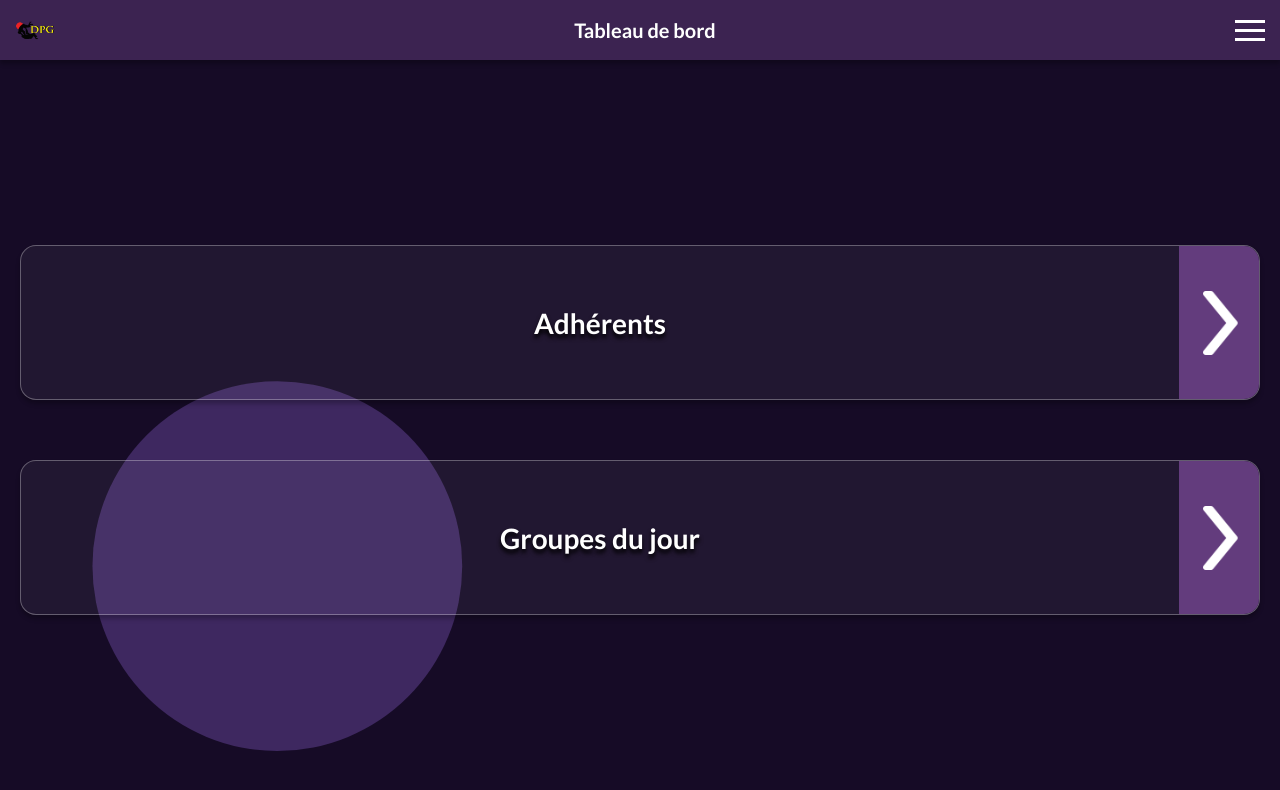
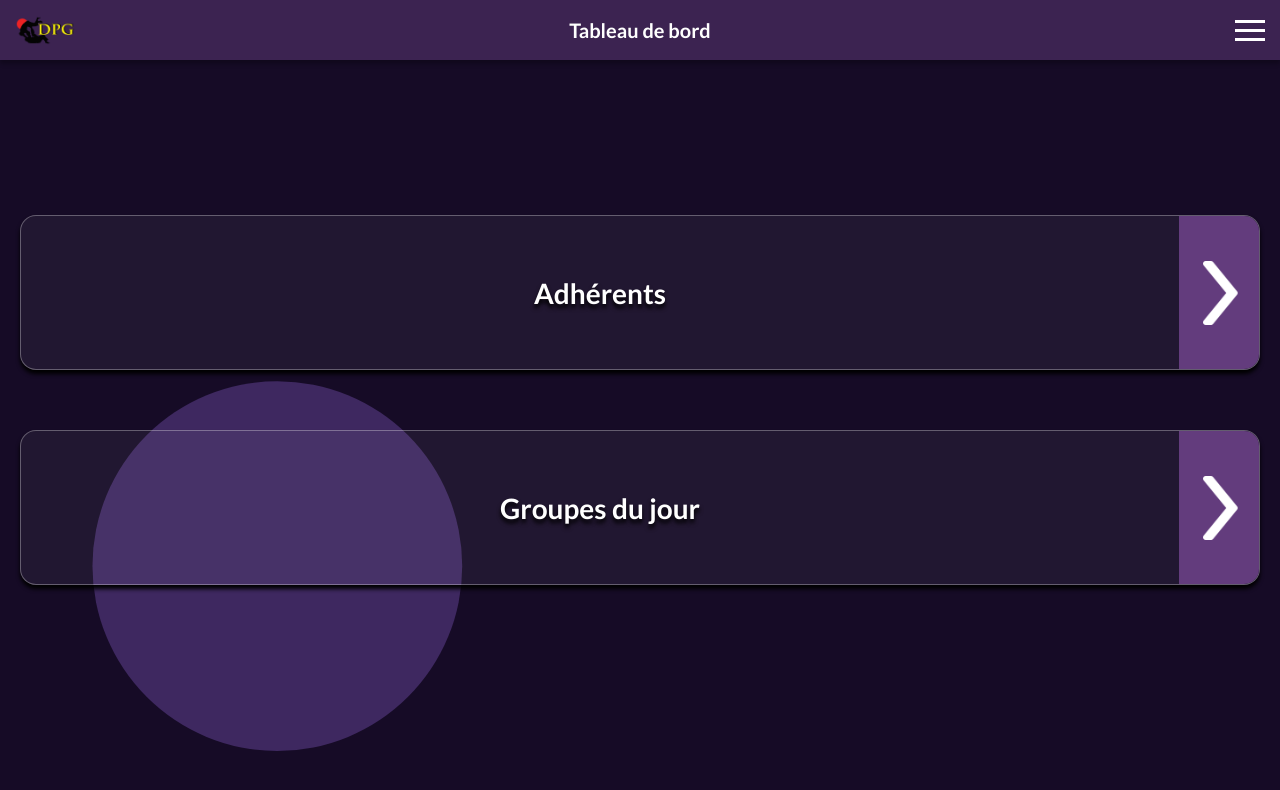
Before and after one commit to AllanLat/awen-g-asso-frontend, a React (Create React App) app: page /home in a window 1280 px wide. Shown: the top 790 px of the page. Built offline with nearby package versions, Linux system fonts and the light colour scheme; no server answers; sample sign-in values are in the browser's storage.

Commit message:
ajustement design + animation menu burger

```diff
--- a/src/App.css
+++ b/src/App.css
@@ -34,6 +34,7 @@
   --navbarColor: rgba(99, 60, 125, 0.5);
   --modalMenuColor: #633C7D;
   --dashMenuColor: rgba(255, 255, 255, 0.05);
+  --dashMenuColorHover: rgba(255, 255, 255, 0.10);
   --dashMenuBorder: rgba(255, 255, 255, 0.30);
 }
 
--- a/src/Pages/Home/index.css
+++ b/src/Pages/Home/index.css
@@ -1,6 +1,6 @@
 .home {
-    margin-top: 6rem;
-    height: calc(100vh - 6rem);
+    padding-top: 6rem;
+    min-height: 100vh;
     display: flex;
     flex-direction: column;
     align-items: center;
--- a/src/components/DashMenu/index.css
+++ b/src/components/DashMenu/index.css
@@ -6,7 +6,7 @@
     background-color: var(--dashMenuColor);
     border-radius: 16px;
     border: 1px solid var(--dashMenuBorder);
-    box-shadow: 0px 4px 4px rgba(0, 0, 0, 0.25);
+    box-shadow: 0px 4px 4px rgba(0, 0, 0, 25);
     overflow: hidden;
     cursor: pointer;
 }
@@ -50,6 +50,8 @@
     transition: all ease-in-out 0.3s;
 }
 
+
+
 .dash_menu:hover .arrow_cta {
     background-color: var(--primaryButtonHover);
 }
--- a/src/components/Logo/index.css
+++ b/src/components/Logo/index.css
@@ -6,6 +6,6 @@
 
 .logo img {
     height: 4rem;
-    width: 4rem;
+    width: 6rem;
     object-fit: contain;
 }
--- a/src/components/Navbar/ModalMenu/index.css
+++ b/src/components/Navbar/ModalMenu/index.css
@@ -1,9 +1,25 @@
 .modal-menu {
     position: fixed;
+    padding: 1.5rem;
     z-index: 999;
-    width: 100vw;
+    opacity: 0;
+    right: 0;
+    width: 0;
     height: 100vh;
     background-color: var(--modalMenuColor);
+    transform: translateX(100%);
+    transition: all 0.3s ease-in-out;
+}
+
+.open {
+    width: 100%;
+    opacity: 1;
+    transform: translateX(0%);
+}
+
+.modal-header {
+    display: flex;
+    justify-content: end;
 }
 
 .cross {
@@ -13,11 +29,11 @@
     justify-content: center;
     align-items: center;
     cursor: pointer;
-    position: relative;
+    position: relative;;
 }
 
-  .cross:before,
-  .cross:after {
+.cross:after,
+.cross:before {
     content: '';
     position: absolute;
     width: 100%;
@@ -26,18 +42,18 @@
     transition: transform 0.3s ease;
 }
 
+.cross:after {
+    transform: rotate(-45deg);
+}
+
 .cross:before {
     transform: rotate(45deg);
 }
 
-  .cross:after {
-    transform: rotate(-45deg);
-  }
-
 .open:before {
-    transform: rotate(135deg);
+    transform: rotate(-135deg);
 }
 
 .open:after {
-    transform: rotate(-135deg);
+    transform: rotate(135deg);
 }
--- a/src/components/Navbar/ModalMenu/index.jsx
+++ b/src/components/Navbar/ModalMenu/index.jsx
@@ -4,18 +4,22 @@ import { useState, useEffect } from 'react';
 const ModalMenu = ({ isMenuOpen, onMenuToggle }) => {
   const [isOpen, setIsOpen] = useState(isMenuOpen);
 
+  useEffect(() => {
+    setIsOpen(isMenuOpen);
+  }, [isMenuOpen]);
+
   const onClick = () => {
     setIsOpen(!isOpen);
-    onMenuToggle(); // Call the onMenuToggle function to update isMenuOpen in Navbar
+    onMenuToggle();
   };
-
-  useEffect(() => {
-    setIsOpen(isMenuOpen); // Update the state when the prop value changes
-  }, [isMenuOpen]);
+  console.log(isMenuOpen);
 
   return (
-    <div className="modal-menu" style={{ display: isOpen ? 'block' : 'none' }}>
-      <div className="cross" onClick={onClick}></div>
+    <div className={`modal-menu ${isOpen ? 'open' : ''}`}>
+      <div className="modal-header">
+        <div className="cross" onClick={onClick}></div>
+      </div>
+
     </div>
   );
 };
--- a/src/components/Navbar/index.css
+++ b/src/components/Navbar/index.css
@@ -11,3 +11,9 @@
     background-color: var(--navbarColor);
     box-shadow: 0px 4px 4px rgba(0, 0, 0, 0.25);
 }
+
+.title {
+    position: absolute;
+    left: 50%;
+    transform: translateX(-50%);
+}
--- a/src/components/Navbar/index.jsx
+++ b/src/components/Navbar/index.jsx
@@ -1,4 +1,4 @@
-import { useState, useEffect } from 'react';
+import React, { useState } from 'react';
 import logoImage from '../../assets/img/association_logo.png';
 import './index.css';
 
@@ -14,10 +14,6 @@ const Navbar = ({ title }) => {
     setIsMenuOpen(!isMenuOpen);
   };
 
-  useEffect(() => {
-    setIsMenuOpen(isMenuOpen); // Synchronize the state with the prop value
-  }, [isMenuOpen]);
-
   return (
     <>
       <ModalMenu isMenuOpen={isMenuOpen} onMenuToggle={handleMenuToggle} />
```
Lines whose indentation alone changed are shown as unchanged.
